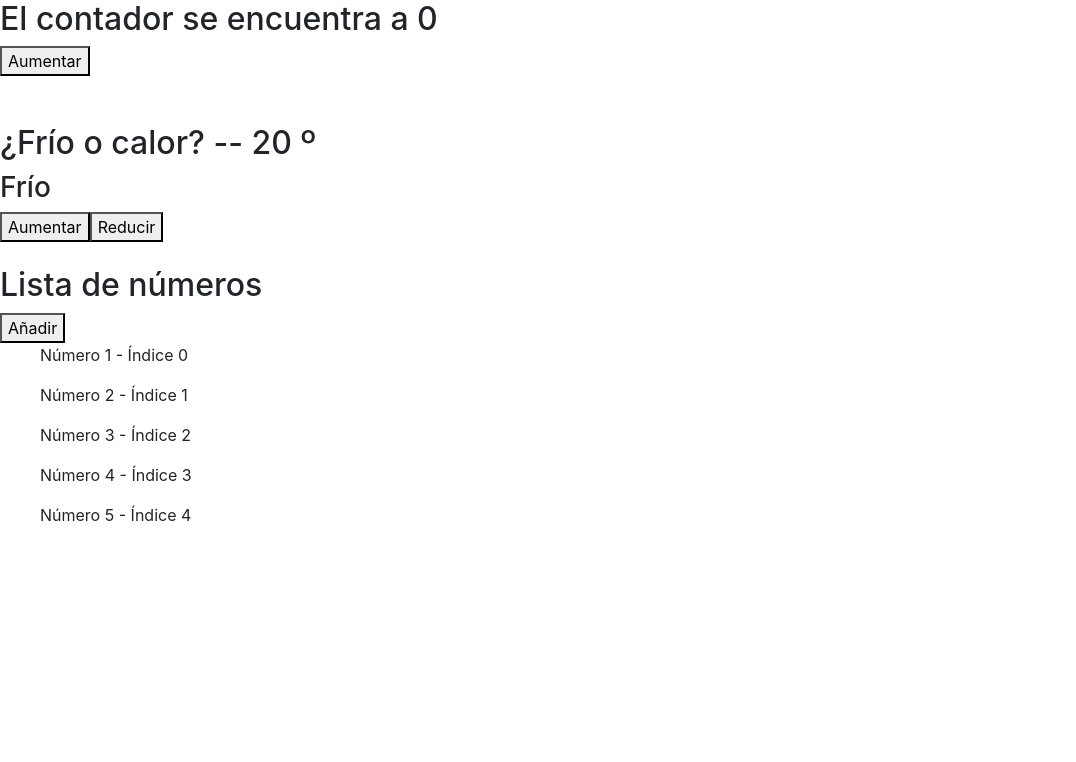
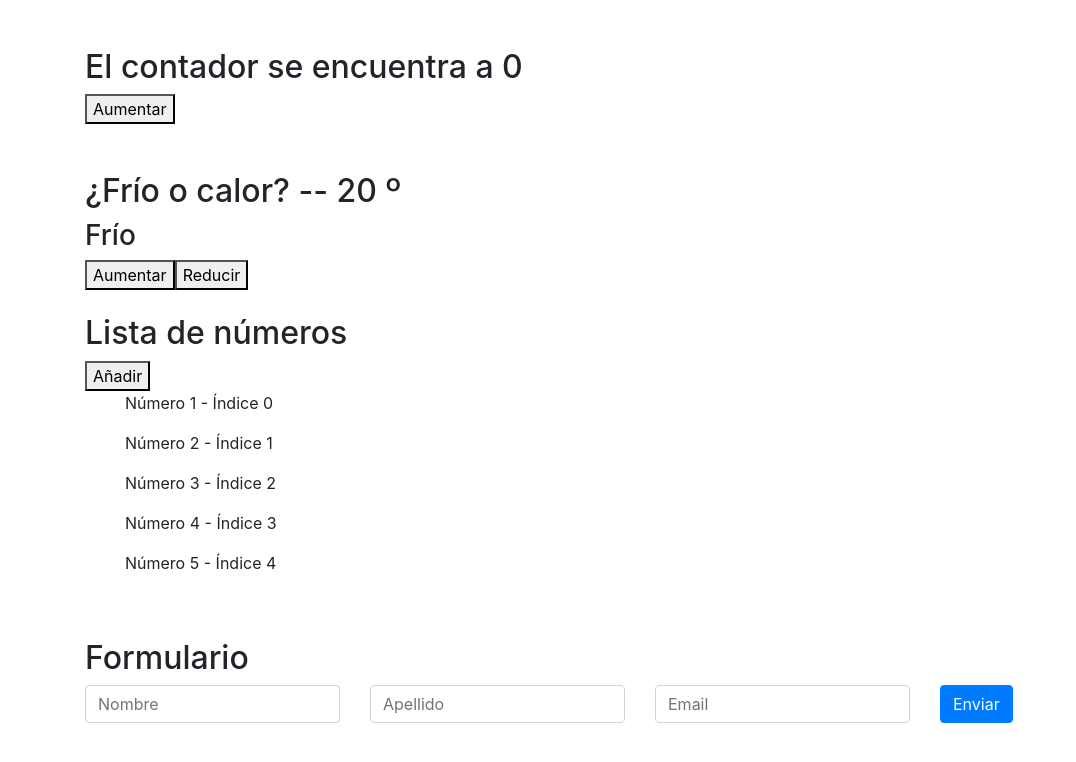
Before and after one commit to acalvom/learning-react-basic, a React (Create React App) app: page / in a window 1280 px wide. Shown: the top 762 px of the page, without its empty margins (0-1076 px from the left). Built offline with nearby package versions, Linux system fonts and the light colour scheme.

Commit message:
Formulario con Hooks (en progreso)

```diff
--- a/src/App.js
+++ b/src/App.js
@@ -2,13 +2,15 @@ import React from "react";
 import Contador from "./components/Contador";
 import Jsx from "./components/Jsx";
 import Lista from "./components/Lista";
+import Formulario from "./components/Formulario";
 
 function App() {
   return (
-    <div className="App">
+    <div className="container mt-5">
       <Contador/><br/><br/><br/>
       <Jsx/><br/><br/>
       <Lista/><br/><br/>
+      <Formulario/><br/><br/>
     </div>
   );
 }
--- /dev/null
+++ b/src/components/Formulario.js
@@ -0,0 +1,63 @@
+import React, {useState, Fragment} from "react";
+
+const Formulario = () => {
+
+    /* 1-Crear el formulario CON LA ETIQUETA name
+       2-En useState pasar un objeto con los nombres de la etiqueta name vacíos, que deben coincidir con los campos del formulario
+       3-En los campos del input, añadir el onChange con una función que maneje el evento: event.target.value
+       4-En la función onChange dar el valor a los datos con useState concatenando a lo que ya hay en el estado inicial
+       5-
+     */
+
+    const [datos, setDatos] = useState({ // En el formulario, los datos recogidos son objetos
+        nombre: '',
+        apellido: '',
+        email: ''
+    });
+    const EnviarFormulario = () => {
+        console.log('Datos formulario')
+    }
+    const ControladorCambios = (event) => {
+        console.log(event.target.name + ' ' + event.target.value)
+        setDatos({ // Como los datos del form van en un objeto se ponen {}
+            ...datos,   // Igual que un array, para no perder los datos, concatenamos con lo anterior
+            [event.target.name]: event.target.value // Esto es notación propia de EcmaScript 6
+        })
+    }
+
+    return (
+        <Fragment>
+            <h2>Formulario</h2>
+            <form>
+                <div className="row">
+                    <div className="col-md-3">
+                        <input type="text"
+                               className="form-control"
+                               name="nombre" // El name es fundamental para recoger los datos del formulario
+                               placeholder="Nombre"
+                               onChange={ControladorCambios}/>
+                    </div>
+                    <div className="col-md-3">
+                        <input type="text"
+                               className="form-control"
+                               name="apellido"
+                               placeholder="Apellido"
+                               onChange={ControladorCambios}/>
+                    </div>
+                    <div className="col-md-3">
+                        <input type="email"
+                               className="form-control"
+                               name="email"
+                               placeholder="Email"
+                               onChange={ControladorCambios}/>
+                    </div>
+                    <div className="col-md-3">
+                        <button onClick={EnviarFormulario} type="submit" className="btn btn-primary">Enviar</button>
+                    </div>
+                </div>
+            </form>
+        </Fragment>
+    );
+}
+
+export default Formulario;
```
